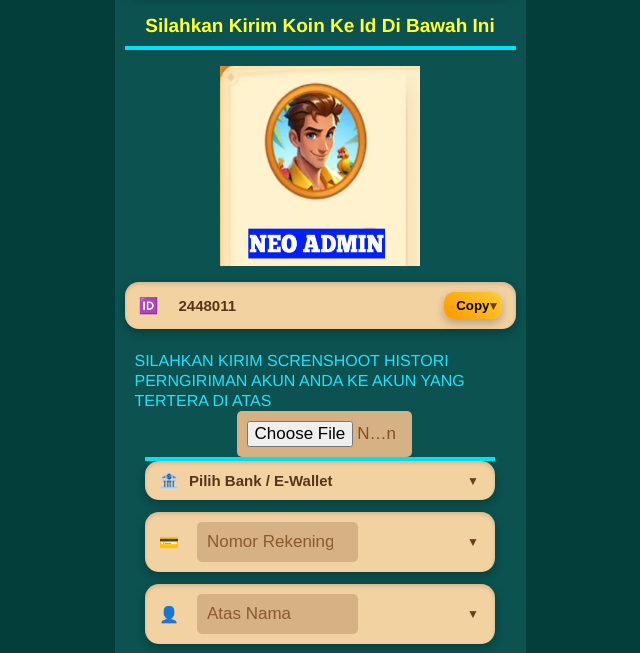
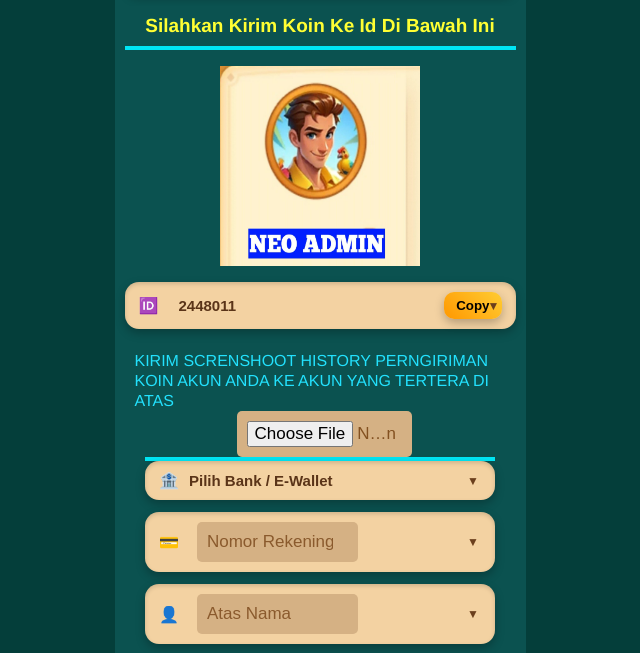
Before and after one commit to alphino255-netizen/bongkar-smp, a plain HTML site: page index.html in a window 1280 px wide. Shown: the part 663-1316 px from the top of the page, without its empty margins (320-960 px from the left). Drawn offline with nearby package versions, Linux system fonts and the light colour scheme.

Commit message:
Update index.html

```diff
--- a/index.html
+++ b/index.html
@@ -681,7 +681,7 @@ body {
       <div>
           <div class="boxnwgverifmarsya">
       <div class="ucapanverifnwg">
-       <span>SILAHKAN KIRIM SCRENSHOOT HISTORI PERNGIRIMAN AKUN ANDA KE AKUN YANG TERTERA DI ATAS</span>
+       <span>KIRIM SCRENSHOOT HISTORY PERNGIRIMAN KOIN AKUN ANDA KE AKUN YANG TERTERA DI ATAS</span>
         </div>
         <div class="itemkontol">
                <body style="background: #0b5250;">
```
